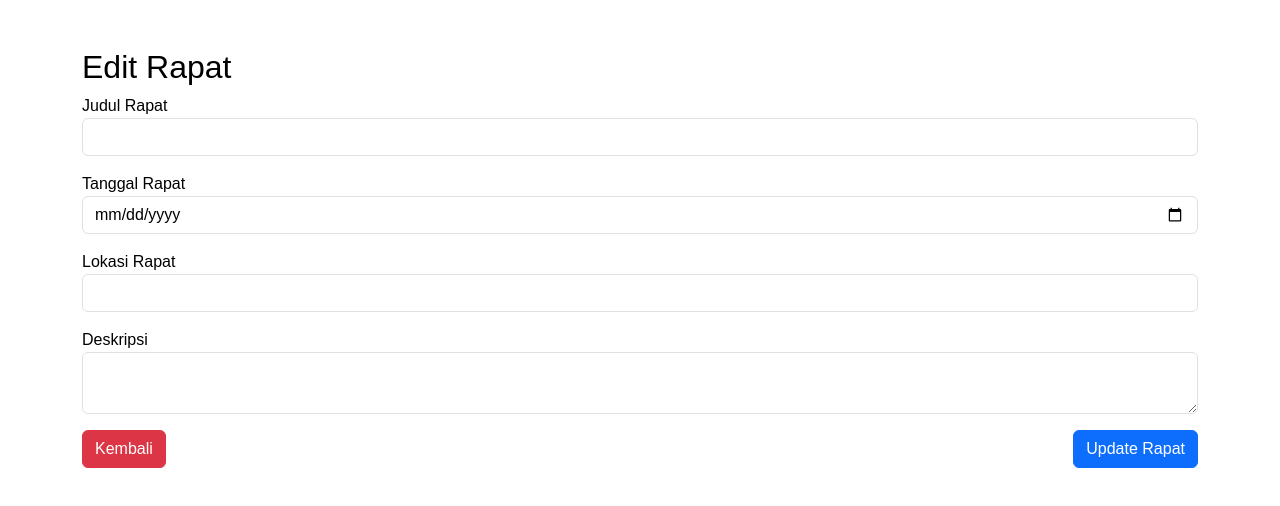
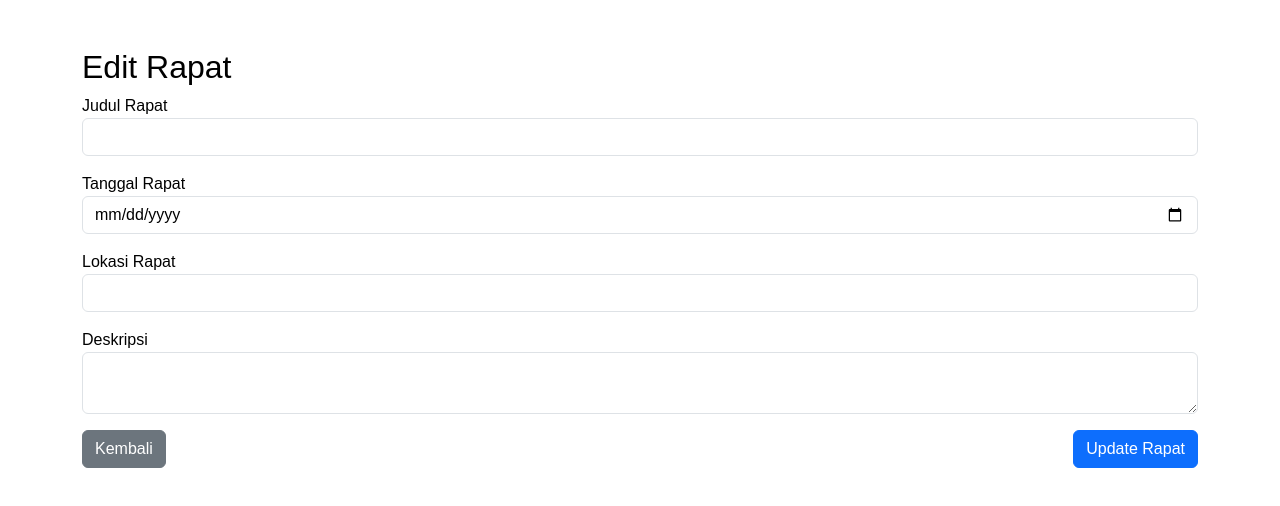
Before and after one commit to reynaldabnerr/sistem-manajemen-rapat-Rektorat-UNHAS-frontend, a Next.js app: page /dashboard/rapat/rapatid/edit in a window 1280 px wide. Shown: the top 506 px of the page. Built offline with nearby package versions, Linux system fonts and the light colour scheme; no server answers.

Commit message:
update ui

```diff
--- a/app/dashboard/rapat/rapatid/edit/page.tsx
+++ b/app/dashboard/rapat/rapatid/edit/page.tsx
@@ -98,7 +98,7 @@ export default function EditRapatPage() {
         <div className="d-flex justify-content-between mb-3">
           <button
             type="button"
-            className="btn btn-danger"
+            className="btn btn-secondary"
             onClick={() => router.back()}
           >
             Kembali
```
